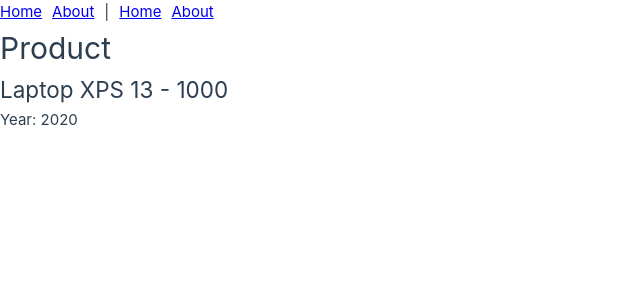
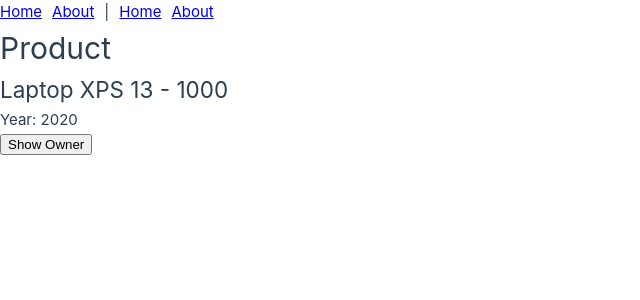
Before and after one commit to yofandi/Vue.Js-Codepolitan, a Vue app in the folder learn-VueRouter/: page /products/1 in a window 1280 px wide. Shown: the top 300 px of the page, without its empty margins (0-640 px from the left). Built offline with nearby package versions, Linux system fonts and the light colour scheme.

Commit message:
add: Mengubah Route Melalui Kode Program

```diff
--- a/learn-VueRouter/src/views/products.vue
+++ b/learn-VueRouter/src/views/products.vue
@@ -4,13 +4,24 @@
     <h2>{{ product.name }} - {{ product.price }}</h2>
     <p>Year: {{ product.year }}</p>
   </div>
-  <RouterView/>
+  <button @click="showOwner">Show Owner</button>
+  <RouterView />
 </template>
 
 <script setup>
 import products from "../data/products.json";
-import { useRoute, RouterView } from "vue-router";
+import { useRoute, useRouter, RouterView } from "vue-router";
 
 const route = useRoute();
-const product = products.find((product) => product.id === parseInt(route.params.id))
+const router = useRouter();
+const productId = parseInt(route.params.id);
+
+const product = products.find((product) => product.id === productId);
+
+function showOwner() {
+  router.push({
+    name: "owner",
+    params: { id: productId },
+  });
+}
 </script>
```
